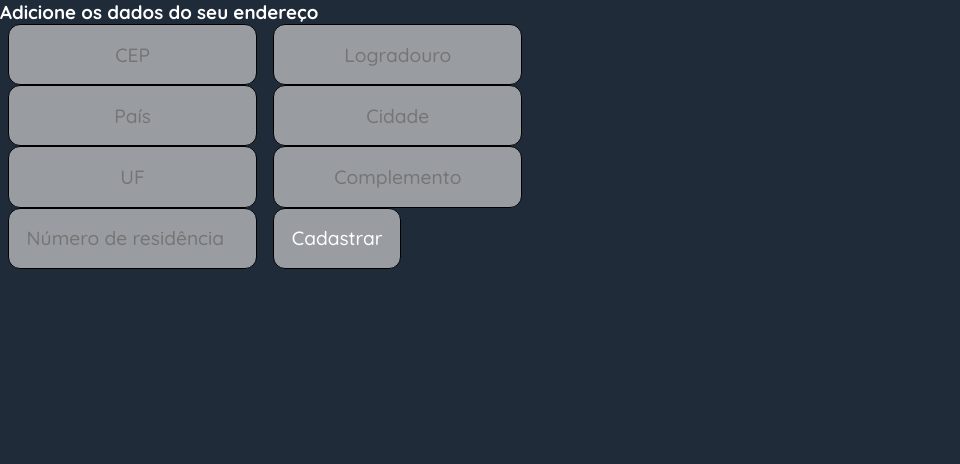
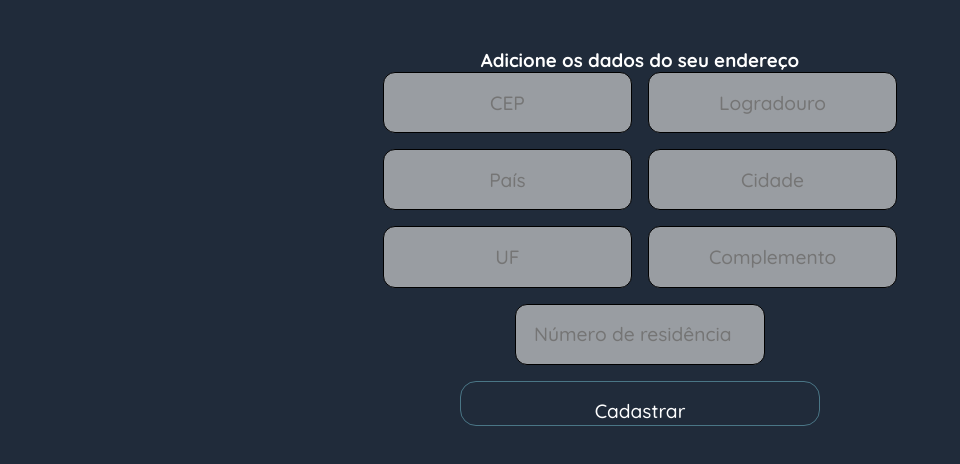
Before and after one commit to Viilih/Seas-react, a React (Create React App) app: page /address in a window 1280 px wide. Shown: the top 464 px of the page, without its empty margins (0-960 px from the left). Built offline with nearby package versions, Linux system fonts and the light colour scheme.

Commit message:
Estilização básica

```diff
--- a/src/context/CardContext.tsx
+++ b/src/context/CardContext.tsx
@@ -3,7 +3,7 @@ import { api } from '../utils/api';
 import { ICartao } from '../utils/interfaces';
 
 interface ICardContext {
-  createCard: (cardData: any) => Promise<void>;
+	createCard: (cardData: string) => Promise<void>;
 	cardsList: () => Promise<ICartao | any>;
 	cartao: ICartao[];
 }
@@ -13,19 +13,24 @@ export const CardContext = createContext({} as ICardContext);
 export const CardProvider = ({ children }: any) => {
 	const [cartao, setCartao] = useState<ICartao[]>([]);
 	const createCard = async (cardData: any) => {
+		console.log(typeof cardData);
 		try {
-      const response = await fetch(`${api}/cartao/criar/${cardData.cardType}`, {
+			const response = await fetch(`${api}/cartao/criar/${cardData}`, {
 				method: 'POST',
 				headers: { 'Content-type': 'application/json' },
 				body: JSON.stringify(cardData),
 			});
+
+			console.log(response);
 
 			if (response.ok) {
 				console.log(await response.json());
 			} else {
 				console.log('Um erro foi encontrado');
 			}
-    } catch (error) {}
+		} catch (error) {
+			console.log(error);
+		}
 	};
 
 	const cardsList = async () => {
--- a/src/context/UserContext.tsx
+++ b/src/context/UserContext.tsx
@@ -7,7 +7,7 @@ import { IAddress, IContact } from '../utils/interfaces';
 
 interface IUserContext {
 	createUser: (userData: any) => Promise<void>;
-  authenticateUser: (numeroConta: string, senha: string) => Promise<void>;
+	authenticateUser: (numeroConta: number, senha: string) => Promise<void>;
 	createAddress: (data: IAddress) => Promise<void | any>;
 	createContact: (newAddress: IContact) => Promise<void | any>;
 }
@@ -37,18 +37,26 @@ export const UserProvider = ({ children }: any) => {
 		}
 	};
 
-  const authenticateUser = async (numeroConta: string, senha: string) => {
+	const authenticateUser = async (numeroConta: number, senha: string) => {
 		try {
-      const response = await fetch(`${api}/conta/cliente`);
+			const response = await fetch(
+				`${api}/conta/cliente?numeroConta=${numeroConta}&senha=${senha}`,
+				{
+					method: 'GET',
+					headers: { 'Content-type': 'application/json' },
+				}
+			);
 			console.log(response);
 			if (response.ok) {
 				console.log(response);
+				navigate('/dashboard');
 				// if()
+			} else {
+				// console.log('algo deu errado no login. Por favor, tente novamente');
 			}
 		} catch (error) {
-      alert('algo deu errado no login. Por favor, tente novamente');
+			// console.error(error);
 		}
-    navigate('/dashboard');
 	};
 
 	const createAddress = async (newAddress: IAddress) => {
--- a/src/pages/Info/UserAddress.tsx
+++ b/src/pages/Info/UserAddress.tsx
@@ -16,7 +16,7 @@ export const UserAddress = () => {
 	const [userLogradouro, setUserLogradouro] = useState('');
 	const [userBairro, setUserBairro] = useState('');
 	const [userLocalidade, setUserLocalidade] = useState('');
-  const [userNumberResidence, setUserNumberResidence] = useState('');
+	const [userNumberResidence, setUserNumberResidence] = useState(0);
 	const [userUF, setUserUF] = useState('');
 	const [userComplemento, setUserComplemento] = useState('');
 	const {
@@ -72,7 +72,7 @@ export const UserAddress = () => {
 							type="text"
 							{...register('logradouro')}
 							placeholder="Logradouro"
-              onChange={(e) => setUserLogradouro(e.target.value)}
+							onChange={e => setUserLogradouro(e.target.value)}
 						/>
 					</div>
 					<div className={styles.cepContainer}>
@@ -87,7 +87,7 @@ export const UserAddress = () => {
 							{...register('cidade')}
 							type="text"
 							placeholder="Cidade"
-              onChange={(e) => setUserLocalidade(e.target.value)}
+							onChange={e => setUserLocalidade(e.target.value)}
 						/>
 					</div>
 					<div className={styles.cepContainer}>
@@ -96,24 +96,24 @@ export const UserAddress = () => {
 							type="text"
 							{...register('estado')}
 							placeholder="UF"
-              onChange={(e) => setUserUF(e.target.value)}
+							onChange={e => setUserUF(e.target.value)}
 						/>
 						<input
 							id="complemento"
 							{...register('complemento')}
 							type="text"
 							placeholder="Complemento"
-              onChange={(e) => setUserComplemento(e.target.value)}
+							onChange={e => setUserComplemento(e.target.value)}
 						/>
 					</div>
 					<input
 						id="numero"
-            {...register('numero')}
+						{...(register('numero'),
+						{ required: true, setValueAs: (value: string) => parseInt(value) })}
 						type="number"
 						placeholder="Número de residência"
 						maxLength={5}
 						pattern={numRegex}
-            onChange={(e) => setUserNumberResidence(e.target.value)}
 					/>
 					<input type="submit" value="Cadastrar" />
 				</form>
--- a/src/pages/Info/UserInfo.module.scss
+++ b/src/pages/Info/UserInfo.module.scss
@@ -1,12 +1,107 @@
-.userCardDashboard {
-  display: flex;
-  flex-direction: column;
-  gap: 0.5rem;
-  width: 30rem;
-  height: 100%;
+.container {
+	padding: 3rem;
+	display: flex;
+	flex-direction: column;
+	align-items: center;
+}
+
+.heading {
+	font-size: 2rem;
+	font-weight: 700;
+	margin-bottom: 2rem;
+}
+
+form {
+	display: flex;
+	flex-direction: column;
+	align-items: center;
+	margin-bottom: 2rem;
+	gap: 1rem;
+
+	input {
+		border: 1px solid black;
+		margin: 20px auto;
+		padding: 1.1rem;
+		border-radius: 12px;
+		background-color: #e0e0e0a1;
+		margin: auto 8px; //provisório para teste
+		color: var(--highlighted-text);
+		font-weight: 500;
+		font-size: 1.2rem;
+		text-align: center;
+	}
+
+	select {
+		border: 1px solid black;
+		margin: 20px auto;
+		padding: 1.1rem;
+		border-radius: 12px;
+		background-color: #e0e0e0a1;
+		margin: auto 8px; //provisório para teste
+		color: var(--highlighted-text);
+		font-weight: 500;
+		font-size: 1.2rem;
+		text-align: center;
+
+		option {
+			color: black;
+		}
+	}
+
+	input[type='submit'] {
+		height: 2.8rem;
+		border-radius: 16px;
+		cursor: pointer;
+		width: 68%;
+		border: 1px solid #4a7686;
+		background-color: transparent;
+		color: #ffffff;
+		transition: all 0.3s linear;
+		a {
+			display: flex;
+			justify-content: center;
+			align-items: center;
+			height: 100%;
+			width: 100%;
+			color: white;
+		}
+		&:hover {
+			color: white;
+			background-color: #f0f0f052;
+		}
+		transition: background-color 0.2s ease-in-out;
+
+		// &:hover {
+		// 	background-color: darken(var(--highlighted-text), 10%);
+		// }
+	}
 }
 
 .cards {
-  display: flex;
-  gap: 1rem;
+	display: flex;
+	flex-wrap: wrap;
+	justify-content: center;
+	margin-bottom: 3rem;
+
+	.userCardDashboard {
+		display: flex;
+		flex-direction: column;
+		align-items: center;
+		margin-bottom: 2rem;
+		margin-right: 2rem;
+
+		.planSelected {
+			margin-bottom: 1rem;
+		}
+
+		.card {
+			margin-bottom: 1rem;
+		}
+	}
 }
+
+// Import styles from PlanSelected and Card components
+@import '../../components/PlanSelected/PlanSelected.module.scss';
+@import '../../components/Card/Card.module.scss';
+
+// Import styles from UserAddress and UserContact pages
--- a/src/pages/Info/UserInfo.tsx
+++ b/src/pages/Info/UserInfo.tsx
@@ -8,6 +8,7 @@ import Card from '../../components/Card/Card';
 import { CardContext } from '../../context/CardContext';
 import { UserAddress } from './UserAddress';
 import { UserContact } from './UserContact';
+
 const UserInfo = () => {
 	const [cardType, setCardType] = useState<string>('DEBITO');
 	const [cards, setCards] = useState([]);
@@ -18,43 +19,45 @@ const UserInfo = () => {
 	} = useForm();
 	const { createCard, cardsList, cartao } = useContext(CardContext);
 
-  const onSubmit = (data: any) => createCard(data);
+	// useEffect(() => {
+	// 	const fetchCards = async () => {
+	// 		const cartao = await cardsList();
+	// 		setCards(cartao);
+	// 	};
+	// 	console.log(cards);
+	// 	fetchCards();
+	// }, []);
 
-  useEffect(() => {
-    const fetchCards = async () => {
-      const cartao = await cardsList();
-      setCards(cartao);
-    };
-    console.log(cards);
-    fetchCards();
-  }, []);
+	const onSubmit = (data: any) => createCard(cardType);
 
 	return (
 		<>
 			<div className={styles.container}>
-        <h3>Preencha os campos para gerar um novo cartão</h3>
+				<h1 className={styles.heading}>
+					Preencha os campos para gerar um novo cartão
+				</h1>
 				<form onSubmit={handleSubmit(onSubmit)}>
-          {/* register your input into the hook by invoking the "register" function */}
 					<input
-            type={'text'}
-            defaultValue=""
-            {...register('accountNumber', { required: true })}
+						type={'number'}
+						defaultValue={0}
+						{...register('accountNumber', {
+							required: true,
+							setValueAs: (value: string) => parseInt(value),
+						})}
 						placeholder="Número da conta"
 					/>
 
-          {/* include validation with required or other standard HTML validation rules */}
 					<input
 						type={'password'}
 						{...register('password', { required: true })}
 						placeholder="Senha"
 					/>
-          {/* errors will return when field validation fails  */}
 					{errors.password && <span>Este campo é obrigatório</span>}
 
 					<select
 						{...register('cardType')}
 						value={cardType}
-            onChange={(e) => setCardType(e.target.value)}
+						onChange={e => setCardType(e.target.value)}
 					>
 						<option value="DEBITO">Cartão de Débito</option>
 						<option value="CREDITO">Cartão de Crédito</option>
@@ -63,7 +66,7 @@ const UserInfo = () => {
 					<input type="submit" />
 				</form>
 
-        <h3>Cartões Cadastrados</h3>
+				<h1 className={styles.heading}>Cartões Cadastrados</h1>
 				<div className={styles.cards}>
 					<div className={styles.userCardDashboard}>
 						<PlanSelected plan="EXEMPLO" title="Meu Seas" />
@@ -89,10 +92,10 @@ const UserInfo = () => {
 						))}
 					</div>
 				</div>
-        <h3>Cadastrar seu endereço</h3>
+				<h1 className={styles.heading}>Cadastrar seu endereço</h1>
 				<UserAddress />
 				<div>
-          <h3>Cadastrar seu Contato</h3>
+					<h1 className={styles.heading}>Cadastrar seu Contato</h1>
 					<UserContact />
 				</div>
 			</div>
--- a/src/pages/Login/Login.tsx
+++ b/src/pages/Login/Login.tsx
@@ -12,7 +12,7 @@ import { UserContext } from '../../context/UserContext';
 
 const Login: React.FC = () => {
 	const { authenticateUser } = useContext(UserContext);
-	const [userCpf, setUserCpf] = useState('');
+	const [userIdAccount, setUserIdAccount] = useState('');
 	const cpfRegex = `[0-9]{11}`;
 
 	const [userPassword, setUserPassword] = useState('');
@@ -20,7 +20,7 @@ const Login: React.FC = () => {
 
 	const handleSubmit = (e: FormEvent) => {
 		e.preventDefault();
-		authenticateUser(userCpf, userPassword);
+		authenticateUser(Number(userIdAccount), userPassword);
 	};
 
 	return (
@@ -37,13 +37,13 @@ const Login: React.FC = () => {
 
 						<form className={styles.formContainer} onSubmit={handleSubmit}>
 							<Inputs
-								inputName="cpf"
-								inputType="text"
+								inputName="idAccount"
+								inputType="number"
 								dataTestid="cpf"
 								isRequired
-								placeholderText="CPF (somente números)"
-								valueInput={userCpf}
-								handleChange={currentValue => setUserCpf(currentValue)}
+								placeholderText="Número da conta"
+								valueInput={userIdAccount}
+								handleChange={currentValue => setUserIdAccount(currentValue)}
 							/>
 							<Inputs
 								inputName="inputPassword"
--- a/src/route.tsx
+++ b/src/route.tsx
@@ -7,12 +7,14 @@ import { UserProvider } from './context/UserContext';
 import { BrowserRouter, Routes, Route } from 'react-router-dom';
 import UserInfo from './pages/Info/UserInfo';
 import { UserAddress } from './pages/Info/UserAddress';
+import { CardProvider } from './context/CardContext';
 
 const Router = () => {
 	return (
 		<BrowserRouter>
 			<ToastContainer />
 			<UserProvider>
+				<CardProvider>
 					<Routes>
 						<Route path="/" element={<Login />} />
 						<Route path="/dashboard" element={<Dashboard />} />
@@ -20,6 +22,7 @@ const Router = () => {
 						<Route path="/info" element={<UserInfo />} />
 						<Route path="/address" element={<UserAddress />} />
 					</Routes>
+				</CardProvider>
 			</UserProvider>
 		</BrowserRouter>
 	);
--- a/src/utils/interfaces.ts
+++ b/src/utils/interfaces.ts
@@ -15,7 +15,7 @@ export interface IAddress {
 	pais: string;
 	cep: string;
 	complemento?: string; // O campo complemento é opcional
-  numero?: number; // O campo numero é opcional
+	numero: number; // O campo numero é opcional
 }
 
 export interface IContact {
```
Also changed, not shown: src/components/InputComponents/Inputs.tsx (+13 -0 lines), src/pages/Info/UserContact.tsx (indentation only). Lines whose indentation alone changed are shown as unchanged.
